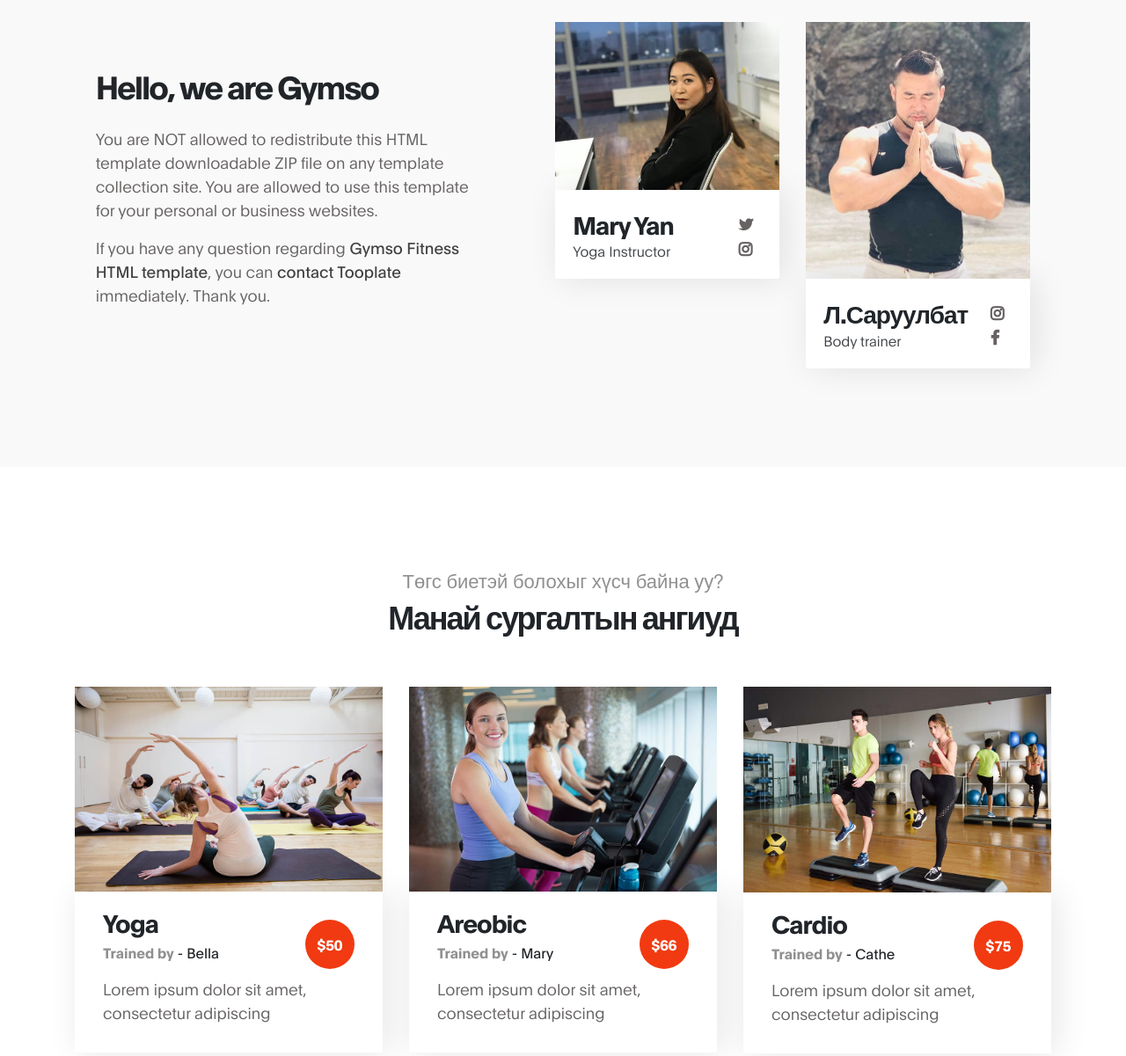
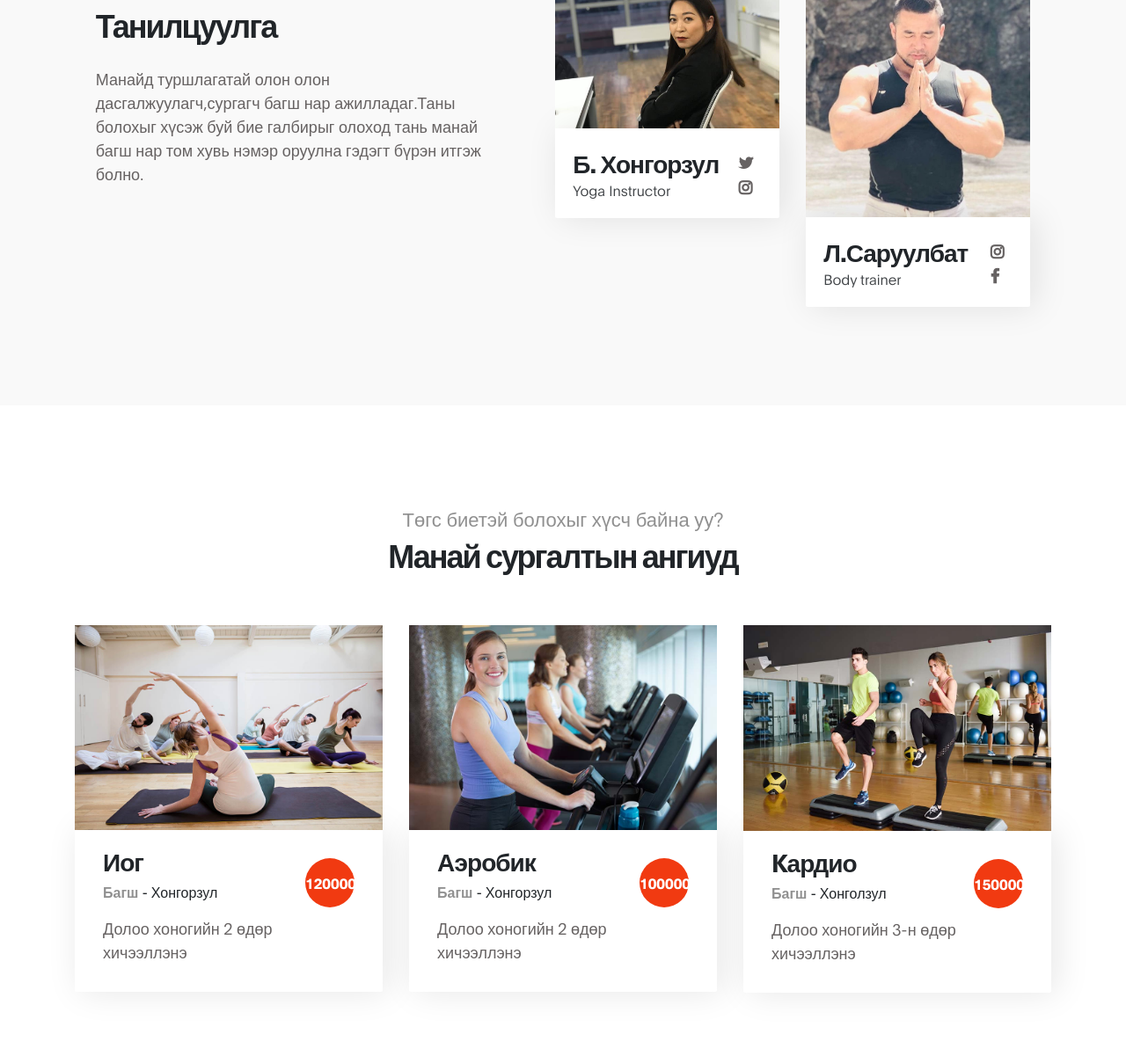
Before and after one commit to Marshal-Gaming/dadlaga, a plain HTML site: page index.html in a window 1280 px wide. Shown: the part 1364-2565 px from the top of the page at 88% size. Drawn offline with Linux system fonts and the light colour scheme.

Commit message:
index oorcilson

```diff
--- a/index.html
+++ b/index.html
@@ -82,11 +82,11 @@ https://www.tooplate.com/view/2119-gymso-fitness
 
                                     <h6 data-aos="fade-up" data-aos-delay="300">Эрүүл амьдралын хэв маягийг бий болгох шинэ арга зам!</h6>
 
-                                    <h1 class="text-white" data-aos="fade-up" data-aos-delay="500">Upgrade your body at Gymso Fitness</h1>
+                                    <h1 class="text-white" data-aos="fade-up" data-aos-delay="500">Аз жаргалтай монгол хүн</h1>
 
-                                    <a href="#feature" class="btn custom-btn mt-3" data-aos="fade-up" data-aos-delay="600">Get started</a>
+                                    <a href="#feature" class="btn custom-btn mt-3" data-aos="fade-up" data-aos-delay="600">Үргэлжлүүлэх</a>
 
-                                    <a href="#about" class="btn custom-btn bordered mt-3" data-aos="fade-up" data-aos-delay="700">Үргэлжлүүлэх</a>
+                                    <a href="#about" class="btn custom-btn bordered mt-3" data-aos="fade-up" data-aos-delay="700">Дараагийн</a>
 
                               </div>
                          </div>
@@ -101,11 +101,11 @@ https://www.tooplate.com/view/2119-gymso-fitness
             <div class="row">
 
                 <div class="d-flex flex-column justify-content-center ml-lg-auto mr-lg-5 col-lg-5 col-md-6 col-12">
-                    <h2 class="mb-3 text-white" data-aos="fade-up">New to the gymso?</h2>
+                    <h2 class="mb-3 text-white" data-aos="fade-up">Төлбөрийн мэдээлэл</h2>
 
-                    <h6 class="mb-4 text-white" data-aos="fade-up">Your membership is up to 2 months FREE ($62.50 per month)</h6>
+                    <h6 class="mb-4 text-white" data-aos="fade-up">Сар бүр 150000 төгрөг</h6>
 
-                    <p data-aos="fade-up" data-aos-delay="200">Gymso is free HTML template by <a rel="nofollow" href="https://www.tooplate.com" target="_parent">Tooplate</a> for your commercial website. Bootstrap v4.2.1 Layout. Feel free to use it.</p>
+                    <p data-aos="fade-up" data-aos-delay="200">"3-н сар төлбөрөө төлсөн тохолдод нэг сар үнэгүй"</p>
 
                     <a href="#" class="btn custom-btn bg-color mt-3" data-aos="fade-up" data-aos-delay="300" data-toggle="modal" data-target="#membershipForm">Become a member today</a>
                 </div>
@@ -141,11 +141,11 @@ https://www.tooplate.com/view/2119-gymso-fitness
                     <div class="row">
 
                             <div class="mt-lg-5 mb-lg-0 mb-4 col-lg-5 col-md-10 mx-auto col-12">
-                                <h2 class="mb-4" data-aos="fade-up" data-aos-delay="300">Hello, we are Gymso</h2>
+                                <h2 class="mb-4" data-aos="fade-up" data-aos-delay="300">Танилцуулга</h2>
 
-                                <p data-aos="fade-up" data-aos-delay="400">You are NOT allowed to redistribute this HTML template downloadable ZIP file on any template collection site. You are allowed to use this template for your personal or business websites.</p>
+                                <p data-aos="fade-up" data-aos-delay="400">Манайд туршлагатай олон олон дасгалжуулагч,сургагч багш нар ажилладаг.Таны болохыг хүсэж буй бие галбирыг олоход тань манай багш нар том хувь нэмэр оруулна гэдэгт бүрэн итгэж болно.</p>
 
-                                <p data-aos="fade-up" data-aos-delay="500">If you have any question regarding <a rel="nofollow" href="https://www.tooplate.com/view/2119-gymso-fitness" target="_parent">Gymso Fitness HTML template</a>, you can <a rel="nofollow" href="https://www.tooplate.com/contact" target="_parent">contact Tooplate</a> immediately. Thank you.</p>
+
 
                             </div>
 
@@ -155,7 +155,7 @@ https://www.tooplate.com/view/2119-gymso-fitness
 
                                     <div class="team-info d-flex flex-column">
 
-                                        <h3>Mary Yan</h3>
+                                        <h3>Б. Хонгорзул</h3>
                                         <span>Yoga Instructor</span>
 
                                         <ul class="social-icon mt-3">
@@ -204,13 +204,13 @@ https://www.tooplate.com/view/2119-gymso-fitness
                                     <img src="images/class/yoga-class.jpg" class="img-fluid" alt="Class">
 
                                     <div class="class-info">
-                                        <h3 class="mb-1">Yoga</h3>
+                                        <h3 class="mb-1">Иог</h3>
 
-                                        <span><strong>Trained by</strong> - Bella</span>
+                                        <span><strong>Багш</strong> - Хонгорзул</span>
 
-                                        <span class="class-price">$50</span>
+                                        <span class="class-price">120000₮</span>
 
-                                        <p class="mt-3">Lorem ipsum dolor sit amet, consectetur adipiscing</p>
+                                        <p class="mt-3">Долоо хоногийн 2 өдөр хичээллэнэ    </p>
                                     </div>
                                 </div>
                             </div>
@@ -220,13 +220,13 @@ https://www.tooplate.com/view/2119-gymso-fitness
                                     <img src="images/class/crossfit-class.jpg" class="img-fluid" alt="Class">
 
                                     <div class="class-info">
-                                        <h3 class="mb-1">Areobic</h3>
+                                        <h3 class="mb-1">Аэробик</h3>
 
-                                        <span><strong>Trained by</strong> - Mary</span>
+                                        <span><strong>Багш</strong> - Хонгорзул</span>
 
-                                        <span class="class-price">$66</span>
+                                        <span class="class-price">100000₮</span>
 
-                                        <p class="mt-3">Lorem ipsum dolor sit amet, consectetur adipiscing</p>
+                                        <p class="mt-3">Долоо хоногийн 2 өдөр хичээллэнэ</p>
                                     </div>
                                 </div>
                             </div>
@@ -236,13 +236,13 @@ https://www.tooplate.com/view/2119-gymso-fitness
                                     <img src="images/class/cardio-class.jpg" class="img-fluid" alt="Class">
 
                                     <div class="class-info">
-                                        <h3 class="mb-1">Cardio</h3>
+                                        <h3 class="mb-1">Kардио</h3>
 
-                                        <span><strong>Trained by</strong> - Cathe</span>
+                                        <span><strong>Багш</strong> - Хонголзул</span>
 
-                                        <span class="class-price">$75</span>
+                                        <span class="class-price">150000₮</span>
 
-                                        <p class="mt-3">Lorem ipsum dolor sit amet, consectetur adipiscing</p>
+                                        <p class="mt-3">Долоо хоногийн 3-н өдөр хичээллэнэ</p>
                                     </div>
                                 </div>
                             </div>
@@ -280,7 +280,7 @@ https://www.tooplate.com/view/2119-gymso-fitness
                                          <tr>
                                             <td><small>7:00 am</small></td>
                                             <td>
-                                                <strong>Cardio</strong>
+                                                <strong>Кардио</strong>
                                                 <span>7:00 am - 9:00 am</span>
                                             </td>
                                             <td>
@@ -290,7 +290,7 @@ https://www.tooplate.com/view/2119-gymso-fitness
                                             <td></td>
                                             <td></td>
                                             <td>
-                                                <strong>Yoga Section</strong>
+                                                <strong>Иог</strong>
                                                 <span>7:00 am - 9:00 am</span>
                                             </td>
                                          </tr>
@@ -304,12 +304,12 @@ https://www.tooplate.com/view/2119-gymso-fitness
                                                 <span>8:00 am - 9:00 am</span>
                                             </td>
                                             <td>
-                                                <strong>Areobic</strong>
+                                                <strong>Аэробик</strong>
                                                 <span>8:00 am - 9:00 am</span>
                                             </td>
                                             <td></td>
                                             <td>
-                                                <strong>Cardio</strong>
+                                                <strong>Кардио</strong>
                                                 <span>8:00 am - 9:00 am</span>
                                             </td>
                                          </tr>
@@ -322,7 +322,7 @@ https://www.tooplate.com/view/2119-gymso-fitness
                                                 <span>11:00 am - 2:00 pm</span>
                                             </td>
                                             <td>
-                                                <strong>Areobic</strong>
+                                                <strong>Аэробик</strong>
                                                 <span>11:30 am - 3:30 pm</span>
                                             </td>
                                             <td></td>
@@ -344,7 +344,7 @@ https://www.tooplate.com/view/2119-gymso-fitness
                                             </td>
                                             <td></td>
                                             <td>
-                                                <strong>Cardio</strong>
+                                                <strong>Кардио</strong>
                                                 <span>6:00 pm - 9:00 pm</span>
                                             </td>
                                             <td></td>
@@ -384,7 +384,7 @@ https://www.tooplate.com/view/2119-gymso-fitness
                     <div class="mx-auto mt-4 mt-lg-0 mt-md-0 col-lg-5 col-md-6 col-12">
                         <h2 class="mb-4" data-aos="fade-up" data-aos-delay="600">Манай фитнессийн <span>байршил</span></h2>
 
-                        <p data-aos="fade-up" data-aos-delay="800"><i class="fa fa-map-marker mr-1"></i> 120-240 Rio de Janeiro - Ulaanbaatar, Mongolia</p>
+                        <p data-aos="fade-up" data-aos-delay="800"><i class="fa fa-map-marker mr-1"></i> 120 мянгат 19-7 - Ulaanbaatar, Mongolia</p>
 <!-- How to change your own map point
 	1. Go to Google Maps
 	2. Click on your location point
@@ -407,9 +407,11 @@ https://www.tooplate.com/view/2119-gymso-fitness
                <div class="row">
 
                     <div class="ml-auto col-lg-4 col-md-5">
-                        <p class="copyright-text">Copyright &copy; 2020 Gymso Fitness Co.
+                        <p class="copyright-text">Copyright &copy; 2020 Design by Sukhee
+                            <ul class="social-icon ml-lg-3">
 
-                        <br>Design: <a href="https://www.tooplate.com">Tooplate</a></p>
+
+                        <br>Design: <a href="https://www.facebook.com/suhmandah.suhee/" class= "fa">Sukhee</a></p>
                     </div>
 
                     <div class="d-flex justify-content-center mx-auto col-lg-5 col-md-7 col-12">
@@ -418,7 +420,7 @@ https://www.tooplate.com/view/2119-gymso-fitness
                             <a href="#">hello@fitness.mn</a>
                         </p>
 
-                        <p><i class="fa fa-phone mr-1"></i> 010-020-0840</p>
+                        <p><i class="fa fa-phone mr-1"></i> +97694939293</p>
                     </div>
 
                </div>
```
